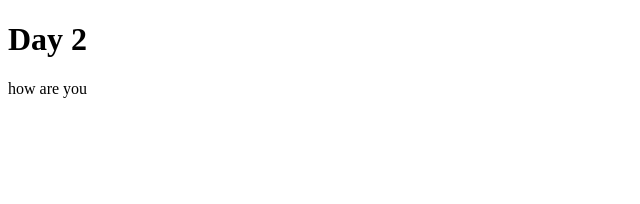
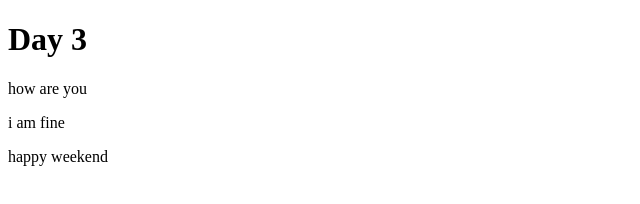
Before and after one commit to madhubala-r/practice.i1t1, a plain HTML site: page index.html in a window 1280 px wide. Shown: the whole page, without its empty margins (0-640 px from the left). Drawn offline with Linux system fonts and the light colour scheme.

Commit message:
Added message Day 4

```diff
--- a/index.html
+++ b/index.html
@@ -8,7 +8,9 @@
 
 </head>
 <body>
-   <h1> Day 2</h1>
+   <h1> Day 3</h1>
    <p>how are you</p>
+   <P>i am fine</P>
+   <p>happy weekend</p>
 </body>
 </html>
```
